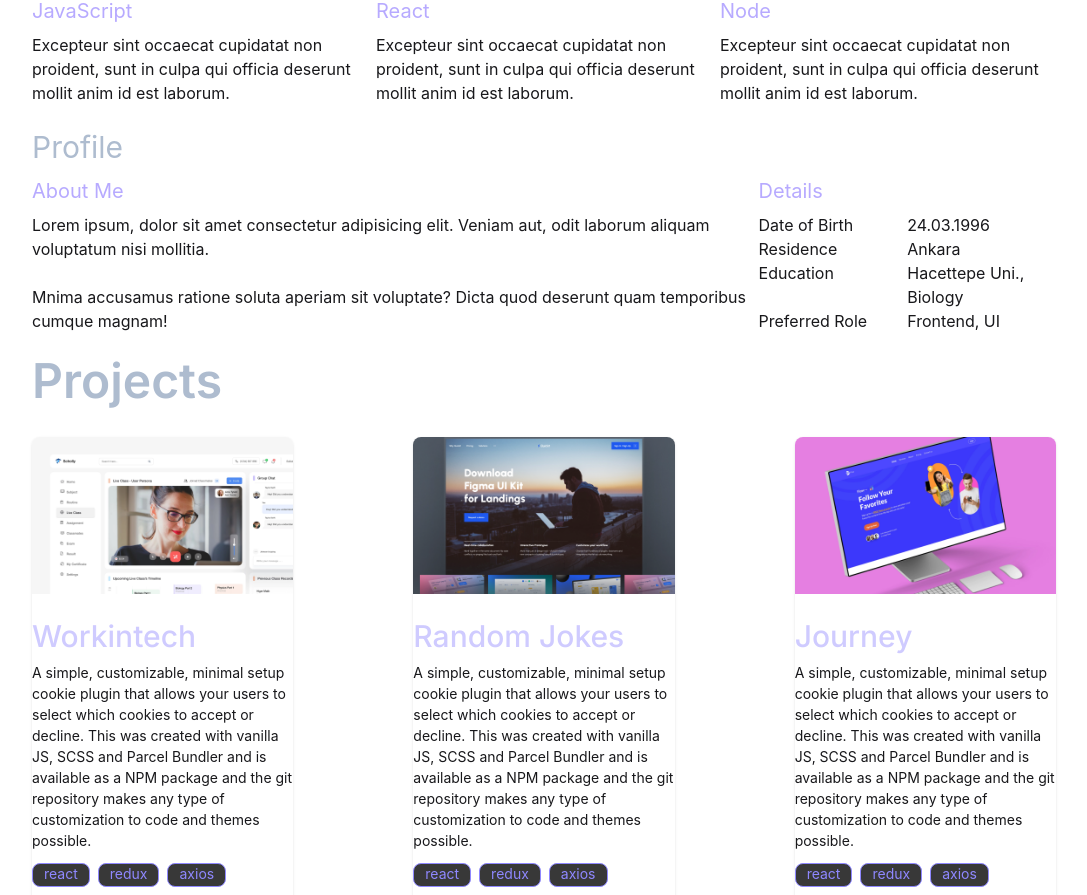
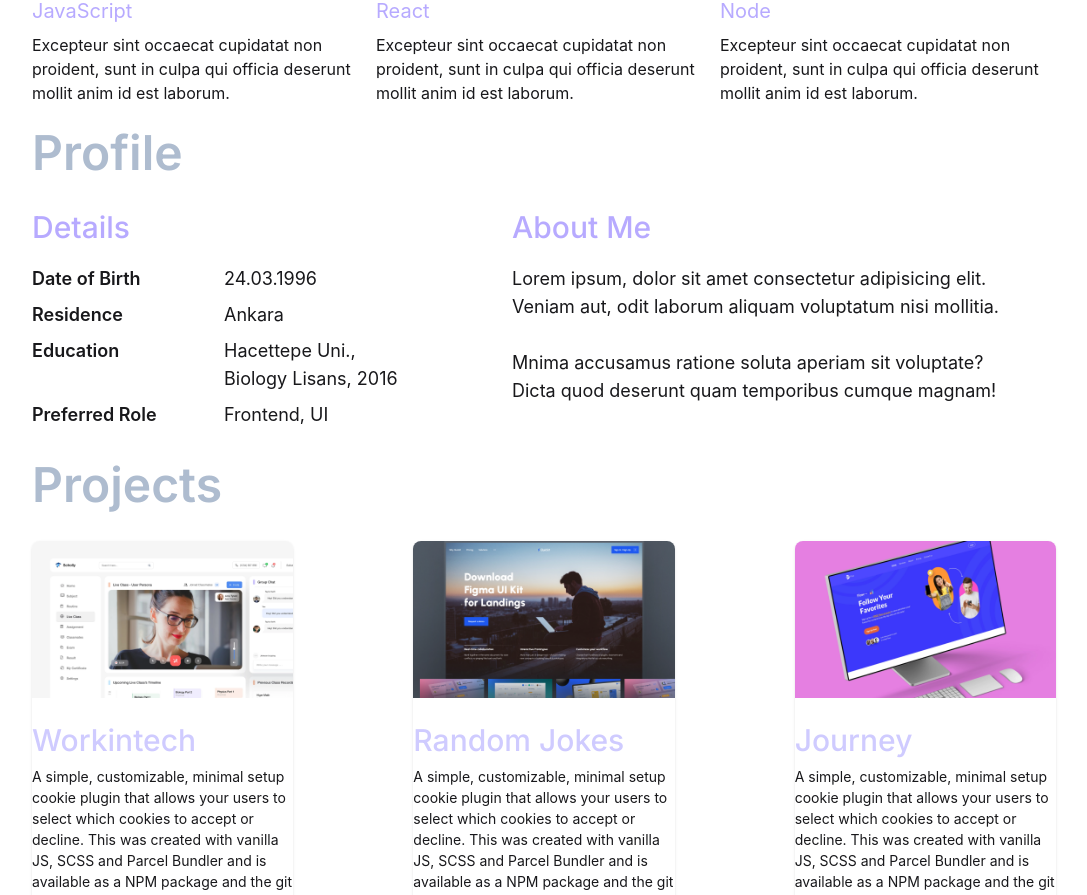
Before and after one commit to FatihPehlevan/WiT-Frontend-Portfolio-Challenge, a React (Vite) app: page / in a window 1280 px wide. Shown: the part 1320-2215 px from the top of the page, without its empty margins (96-1183 px from the left). Built offline with nearby package versions, Linux system fonts and the light colour scheme.

Commit message:
Profile section desktop version implemented

```diff
--- a/public/details.json
+++ b/public/details.json
@@ -1,6 +1,10 @@
 [
   { "id": 1, "label": "Date of Birth", "value": "24.03.1996" },
   { "id": 2, "label": "Residence", "value": "Ankara" },
-  { "id": 3, "label": "Education", "value": "Hacettepe Uni., Biology" },
+  {
+    "id": 3,
+    "label": "Education",
+    "value": "Hacettepe Uni., Biology Lisans, 2016"
+  },
   { "id": 4, "label": "Preferred Role", "value": "Frontend, UI" }
 ]
--- a/src/components/Profile.jsx
+++ b/src/components/Profile.jsx
@@ -12,25 +12,34 @@ export default function Profile() {
   }, []);
 
   return (
-    <section className="flex flex-col gap-3">
-      <h2 className="text-3xl text-dark-heading">Profile</h2>
-      <div className="flex flex-col gap-2 lg:flex-row">
-        <div className="flex flex-col gap-2">
-          <h3 className="text-dark-subheading text-xl">About Me</h3>
-          <p>
+    <section className="flex flex-col gap-3 lg:gap-8">
+      <h2 className="text-3xl text-dark-heading font-inter font-semibold lg:text-5xl">
+        Profile
+      </h2>
+      <div className="flex flex-col gap-2 lg:flex-row-reverse lg:justify-end lg:gap-24">
+        <div className="flex flex-col gap-2 lg:gap-5">
+          <h3 className="text-dark-subheading text-xl font-inter font-medium lg:text-3xl">
+            About Me
+          </h3>
+          <p className="lg:w-lg lg:text-lg">
             Lorem ipsum, dolor sit amet consectetur adipisicing elit. Veniam
             aut, odit laborum aliquam voluptatum nisi mollitia. <br /> <br />
             Mnima accusamus ratione soluta aperiam sit voluptate? Dicta quod
             deserunt quam temporibus cumque magnam!
           </p>
         </div>
-        <div className="flex flex-col gap-2">
-          <h3 className="text-dark-subheading text-xl">Details</h3>
+        <div className="flex flex-col gap-2 lg:gap-5">
+          <h3 className="text-dark-subheading text-xl font-inter font-medium lg:text-3xl">
+            Details
+          </h3>
           <div>
             {details.map((detail) => (
-              <div key={detail.id} className="grid grid-cols-2">
-                <span>{detail.label}</span>
-                <span>{detail.value}</span>
+              <div
+                key={detail.id}
+                className="grid grid-cols-2 lg:pb-2 lg:text-lg"
+              >
+                <span className="font-semibold">{detail.label}</span>
+                <span className="lg:w-48">{detail.value}</span>
               </div>
             ))}
           </div>
```
